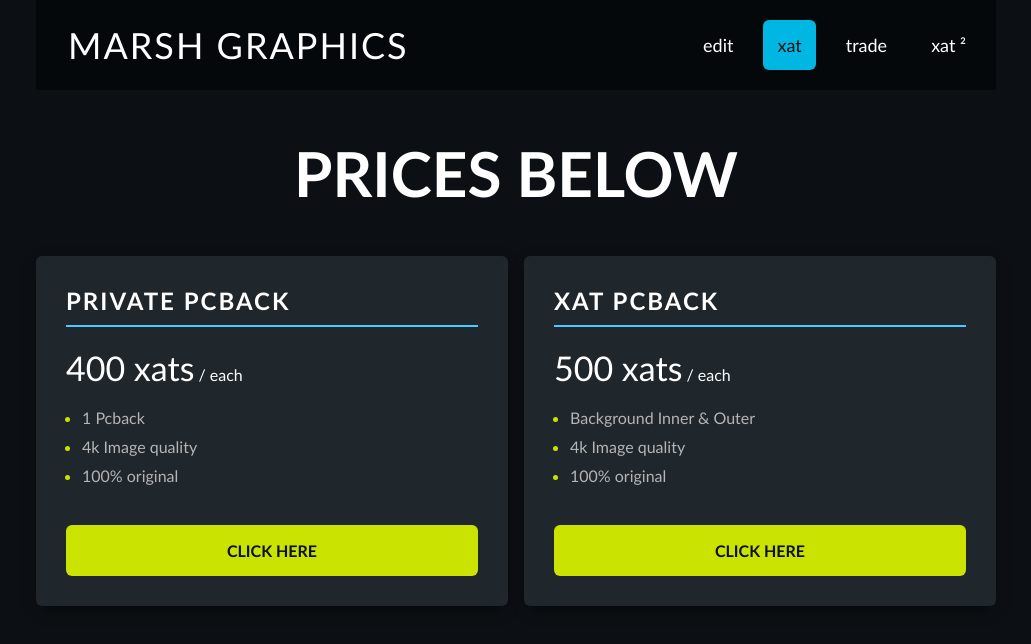
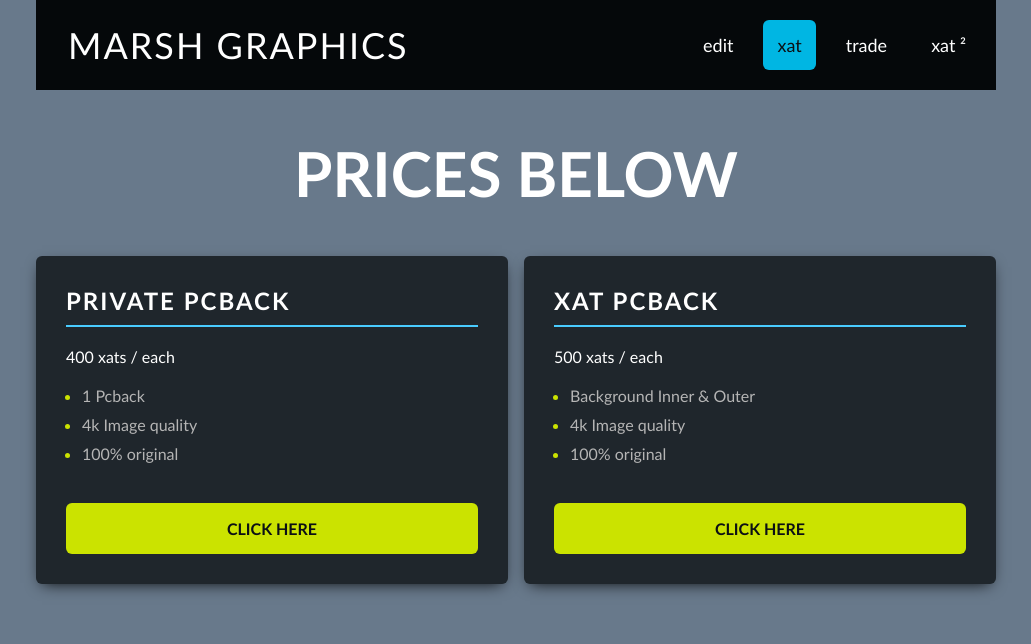
Before and after one commit to ThiefOfCoding/Fundo, a plain HTML site: page index.html in a window 1280 px wide. Shown: the whole page, without its empty margins (124-1155 px from the left). Drawn offline with Linux system fonts and the light colour scheme.

Commit message:
Update estilo.css

```diff
--- a/estilo.css
+++ b/estilo.css
@@ -1,5 +1,5 @@
 body {
-    background-color: #0c1014;
+    background-color: #68798b;
     color: white;
     width: 90%;
     max-width: 960px;
@@ -81,7 +81,7 @@ a.header__nav--active {
 }
 
 .pricing-plan__price {
-    font-size: 34px;
+    font-size: px;
 }
 
 .pricing-plan__features {
```
